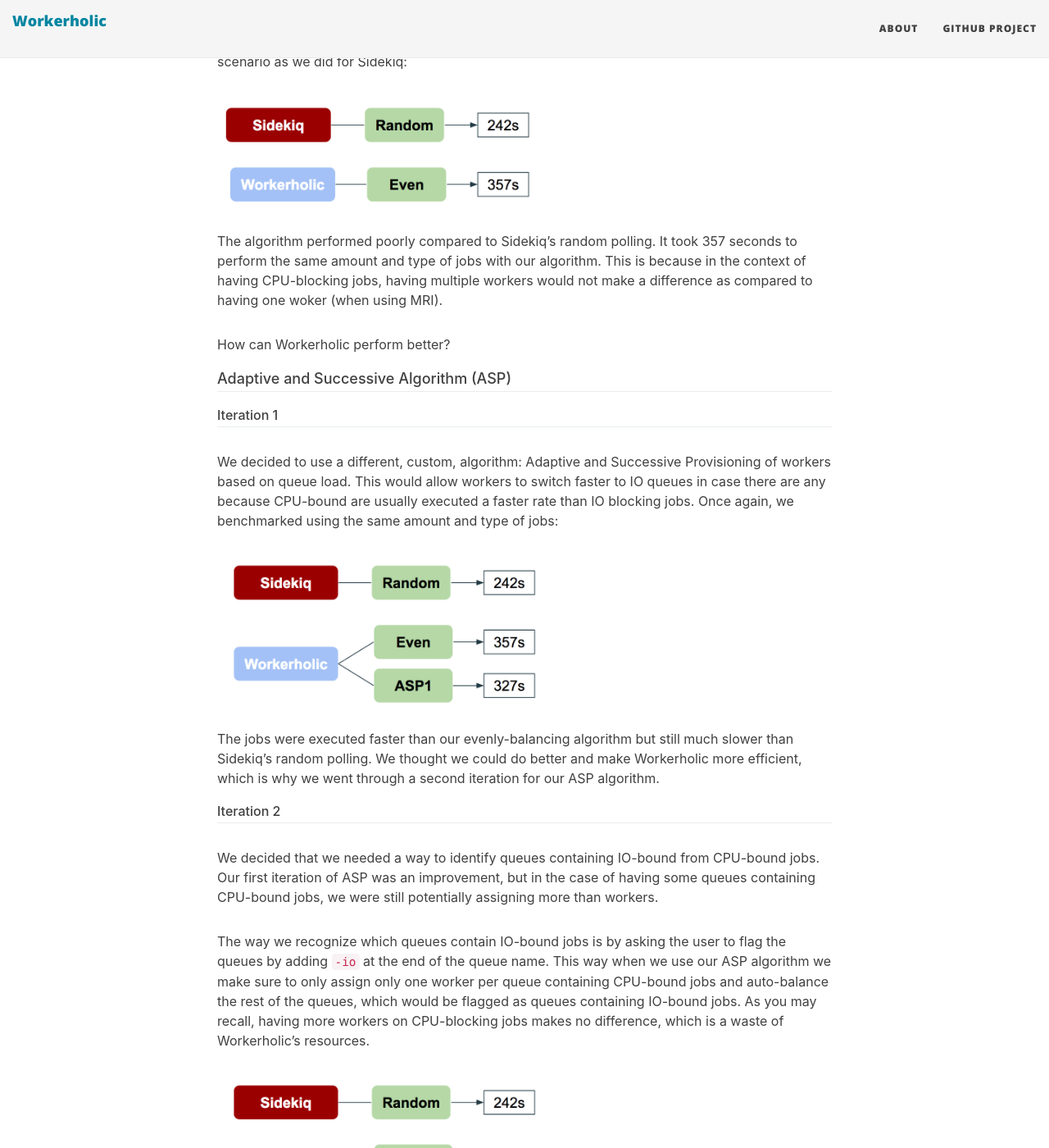
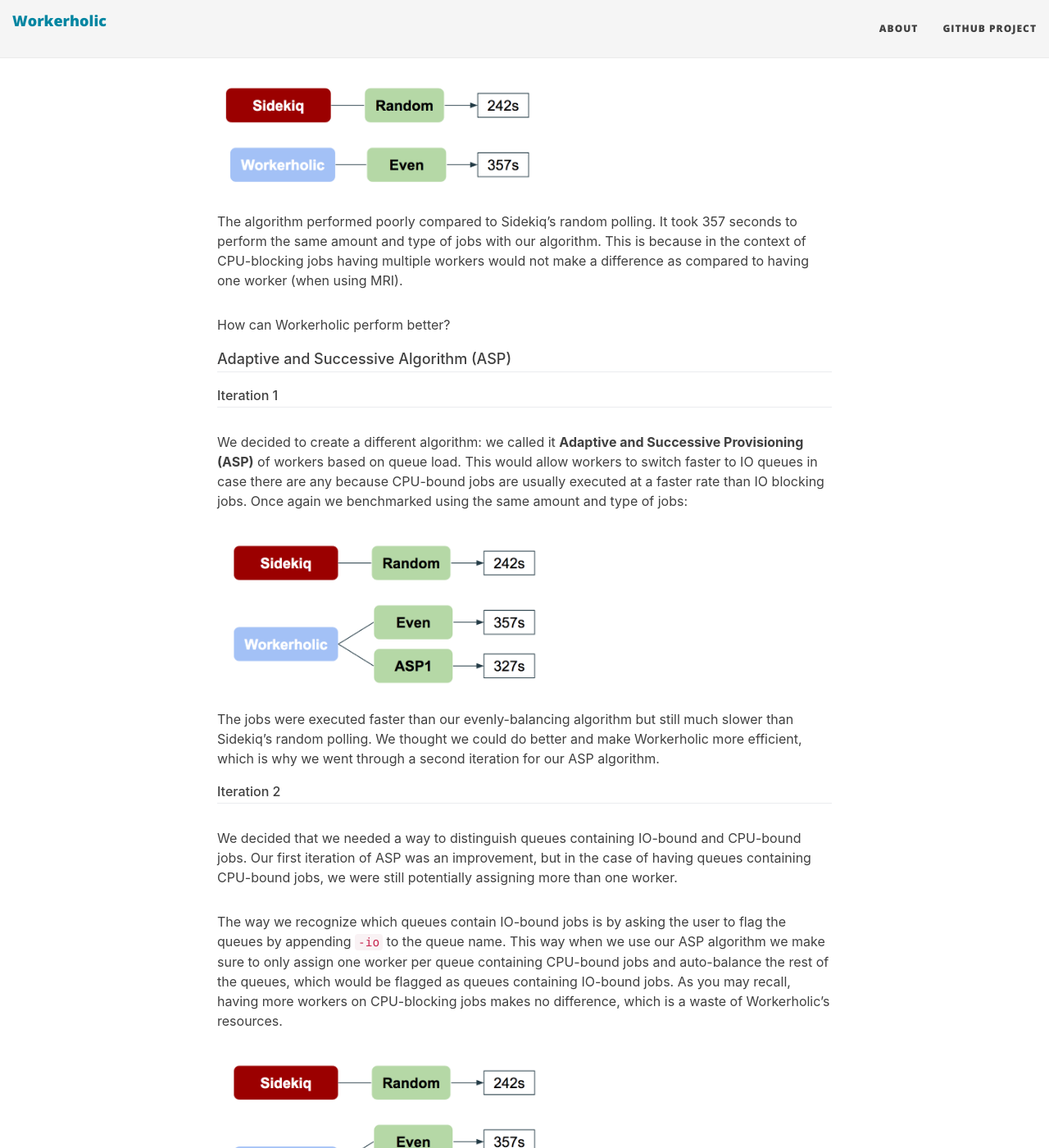
Before and after one commit to workerholic/workerholic.github.io, a Jekyll site: the page built from story.md, in a window 1280 px wide and 1400 px high, scrolled down 28082 px. Shown: the whole window at 82% size. Built offline with Jekyll 4.4.1, drawn with Linux system fonts in a browser that asks for light colours; nearby versions of some CDN libraries; our own code applies the rules of GitHub Pages for plain Markdown files; some of the changed text lies outside the part shown.

Commit message:
cleanup and fix typos/wrongly phrased sentences

````diff
--- a/story.md
+++ b/story.md
@@ -500,7 +500,7 @@
 
 We fork processes if the user specified the option when starting Workerholic. Then we fork the number of processes specified minus one since the main process will serve as one of these processes, effectively having 1 parent process and N - 1 children processes. We make sure to store the processes ids `pid`, inside a `PIDS` constant for future reference. In each of these children processes we start the manager, which starts all the workers and the other components such as the Job Scheduler. Once these children processes are started we start the manager in the parent process.
 
-In the next section we will look at how forking children processes impacts the consumption of the available memory.
+In the next section we will look at how forking child processes impacts memory usage.
 
 #### Processes and Memory consumption
 
@@ -630,13 +630,13 @@
 
 #### Evenly balanced workers
 
-The purpose of this algorithm is to attribute a fair amount of workers between each queue by dynamically assigning a queue to a worker, every second. This way if a queue is empty the workers that were polling from it can be evenly redistributed between the non-empty queues.
+The purpose of this algorithm is to fairly distribute workers between each queue by dynamically assigning a queue to a worker, every second. This way if a queue is empty the workers that were polling from it can be evenly redistributed between the non-empty queues.
 
 Once we had a working implementation of the algorithm we decided to benchmark with the same scenario as we did for Sidekiq:
 
 ![efficiency_algorithms_benchmark](/img/efficiency_algorithms_benchmark_2.png){:width="400"}
 
-The algorithm performed poorly compared to Sidekiq's random polling. It took 357 seconds to perform the same amount and type of jobs with our algorithm. This is because in the context of having CPU-blocking jobs, having multiple workers would not make a difference as compared to having one woker (when using MRI).
+The algorithm performed poorly compared to Sidekiq's random polling. It took 357 seconds to perform the same amount and type of jobs with our algorithm. This is because in the context of CPU-blocking jobs having multiple workers would not make a difference as compared to having one worker (when using MRI).
 
 How can Workerholic perform better?
 
@@ -644,7 +644,7 @@
 
 ##### Iteration 1
 
-We decided to use a different, custom, algorithm: Adaptive and Successive Provisioning of workers based on queue load. This would allow workers to switch faster to IO queues in case there are any because CPU-bound are usually executed a faster rate than IO blocking jobs. Once again, we benchmarked using the same amount and type of jobs:
+We decided to create a different algorithm: we called it **Adaptive and Successive Provisioning (ASP)** of workers based on queue load. This would allow workers to switch faster to IO queues in case there are any because CPU-bound jobs are usually executed at a faster rate than IO blocking jobs. Once again we benchmarked using the same amount and type of jobs:
 
 ![efficiency_algorithms_benchmark](/img/efficiency_algorithms_benchmark_3.png){:width="400"}
 
@@ -652,13 +652,13 @@
 
 ##### Iteration 2
 
-We decided that we needed a way to identify queues containing IO-bound from CPU-bound jobs. Our first iteration of ASP was an improvement, but in the case of having some queues containing CPU-bound jobs, we were still potentially assigning more than workers.
+We decided that we needed a way to distinguish queues containing IO-bound and CPU-bound jobs. Our first iteration of ASP was an improvement, but in the case of having queues containing CPU-bound jobs, we were still potentially assigning more than one worker.
 
-The way we recognize which queues contain IO-bound jobs is by asking the user to flag the queues by adding `-io` at the end of the queue name. This way when we use our ASP algorithm we make sure to only assign only one worker per queue containing CPU-bound jobs and auto-balance the rest of the queues, which would be flagged as queues containing IO-bound jobs. As you may recall, having more workers on CPU-blocking jobs makes no difference, which is a waste of Workerholic's resources.
+The way we recognize which queues contain IO-bound jobs is by asking the user to flag the queues by appending `-io` to the queue name. This way when we use our ASP algorithm we make sure to only assign one worker per queue containing CPU-bound jobs and auto-balance the rest of the queues, which would be flagged as queues containing IO-bound jobs. As you may recall, having more workers on CPU-blocking jobs makes no difference, which is a waste of Workerholic's resources.
 
 ![efficiency_algorithms_benchmark](/img/efficiency_algorithms_benchmark_3.png){:width="400"}
 
-As shown in the above diagram, the performance for this algorithm is much closer to Sidekiq's random polling and is seems to be performing better in this example scenario. Which is another great victory for us since we wanted to show how to build a BJP that would perform closely to the leaders in the field.
+As shown in the above diagram, the performance for this algorithm is much closer to Sidekiq's random polling and it is performing better in the example scenario. Which is another great victory for us since we wanted to show how to build a BJP that would perform closely to the leaders in the field.
 
 *Note: We chose Sidekiq to benchmark against because it is the leader of background job processing in Ruby and we thought that is the bar we should aim for. These results should not be taken as a way to expose Workerholic being faster than Sidekiq. Workerholic is in its alpha stage and should not be used in production environments, this is first of all a project meant to be shared with the community and used to expose the different features and steps needed in order to build a BJP.*
 
@@ -787,7 +787,7 @@
 
 ## Reporting
 
-Reporting is an important feature to implement when building a BJP. It allows developers to gain insight into the state of overall jobs, the job types, jobs that failed, and how many jobs are completed over time, which the developer can use to make optimized decisions about their background job system.
+Reporting is an important feature to implement when building a BJP. It allows developers to gain insight into the overall state of jobs, the job types, jobs that failed, and how many jobs are completed over time, which the developer can use to make better decisions about adjustments needed to the background job system.
 
 A sneak peak into the overview page of our Web UI:
 
@@ -838,17 +838,17 @@
 end
 ```
 
-We add serialized jobs to the `workerholic:stats` sorted sets in redis with the `completed_at` timestamp as a score. This way when we want to retrieve jobs for the last 10 seconds we simply have to get all the jobs with a score between the current timestamp and the timestamp from 10 seconds ago.
+We add serialized jobs to the `workerholic:stats` sorted sets in redis with the `completed_at` timestamp as a score. This way when we want to retrieve jobs for the last 10 seconds we simply have to get all the jobs with a score between the current timestamp and the timestamp 10 seconds ago.
 
 #### How much data?
 
 Initially, we decided not to store live data and to just poll new data every 10 seconds. Once we introduced graphs into the web UI just polling for new data and throwing away stale data was no longer an option.
 
-At first, we decided to store data on the front-end for a certain number of data points so we could generate graphs. This worked, but only if the user stayed on the page. If the user navigated away from the page, the data be lost. Instead, we looked at Redis to store this data, up to 1,000 seconds, so we could have a total of 100 data points.
+At first, we decided to store data on the front-end for a certain number of data points so we could generate graphs. This worked, but only if the user stayed on the page. If the user navigated away from the page,the data was lost. Instead, we decided to rely on Redis to store this data, up to 1,000 seconds, so we could have a total of 100 data points.
 
 Note that we also do some cleanup and remove the jobs that exceed this 1,000 seconds time range from our `workerholic:stats` sorted sets.
 
-After solving the problem for live data we decided to introduce historical data so that uses could have a broader view of their completed/failed jobs.
+After solving the problem for live data we decided to introduce historical data so that users could have a broader view at their completed/failed jobs.
 
 ### Historical Statistics
 
@@ -862,9 +862,9 @@
 
 ##### First Iteration
 
-First of all, we decided to do store some aggregated data instead of serialized jobs, this way it would take much less space in Redis.
+First of all, we decided to store aggregated data instead of serialized jobs. This way it would take much less space in Redis.
 
-In our first iteration, we used a sorted set using the first timestamp of the day as a score. This approach would make it easy to retrieve a specific data range from Redis.
+In our first iteration, we used a sorted set with the first timestamp of the day as a score. This approach would make it easy to retrieve specific data range from Redis.
 
 ```ruby
 module Workerholic
@@ -903,13 +903,13 @@
 ```
 
 By doing the above we avoid concurrency issues by relying on Redis, which uses a write lock when executing the `HINCRBY` command.
-Once we have figured out how we wanted to store the data, we need to think about how many data points to store?
+Once we figured out how we wanted to store the data, we needed to think about how many data points to store.
 
 #### How much data?
 
 We decided to store data for up to 365 days.
 
-As a starting point we decided to look at how much space would a hash field, with a timestamp as a field key and a count of jobs as a value field, take. To this effect we wrote a short Ruby script that would set 10,000 hash fields in Redis. Then we use `redis-cli` and the `debug object` command in order to get the size of the whole hash.
+As a starting point we decided to look at how much space would a hash field, with a timestamp as a field key and a count of jobs as a value field. To this effect we wrote a short Ruby script that would set 10,000 hash fields in Redis. Then we use `redis-cli` and the `debug object` command in order to get the size of the whole hash.
 
 ```ruby
 require 'redis'
````
Also changed, not shown: other parts of story.md (+4 -4 lines).
